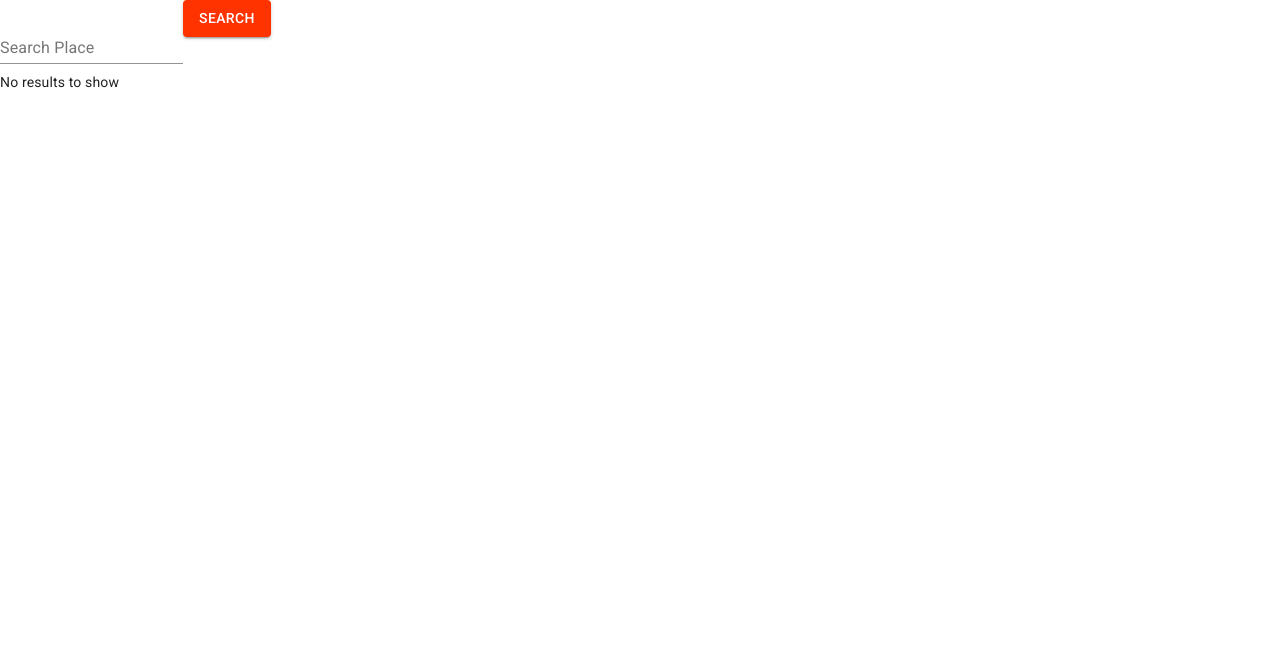
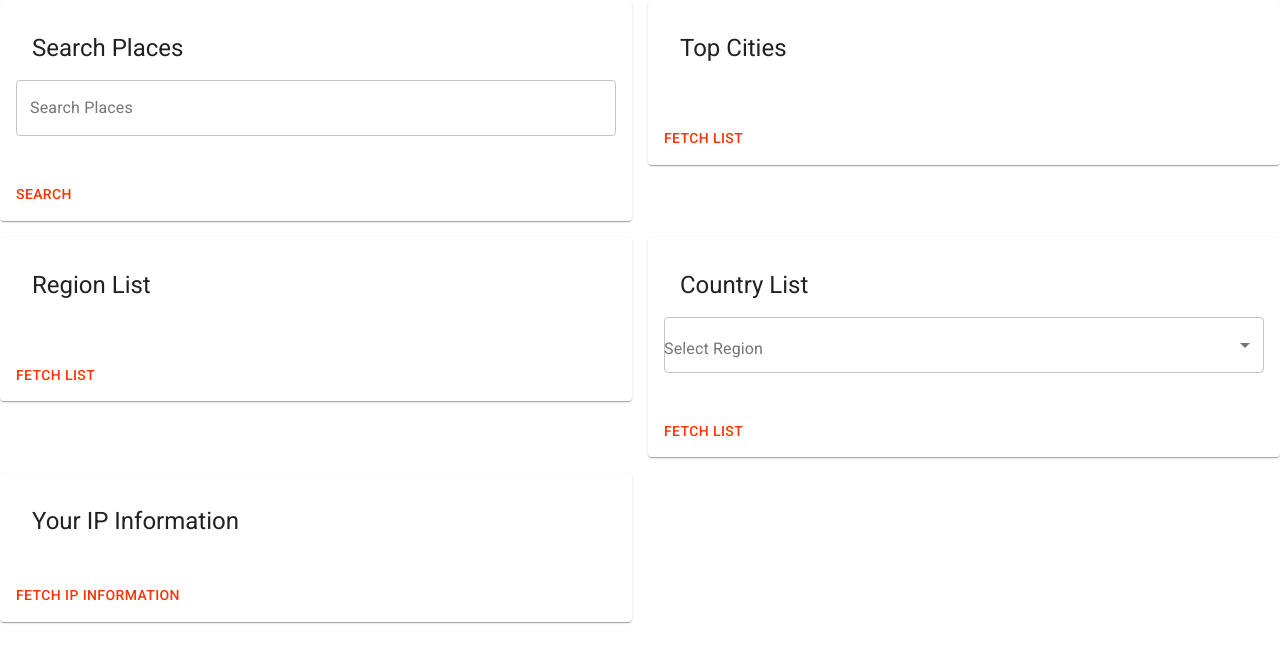
Before and after one commit to romitkarmakar/theapirepository, a Next.js app: page /accuweather in a window 1280 px wide. Shown: the top 662 px of the page. Built offline with nearby package versions, Linux system fonts and the light colour scheme.

Commit message:
Fixed Accuweather

```diff
--- a/package.json
+++ b/package.json
@@ -10,6 +10,7 @@
   "dependencies": {
     "@material-ui/core": "^4.6.1",
     "@material-ui/icons": "^4.5.1",
+    "@material-ui/lab": "^4.0.0-alpha.42",
     "@material-ui/styles": "^4.6.0",
     "@zeit/next-css": "^1.0.1",
     "axios": "^0.19.0",
--- a/pages/accuweather.js
+++ b/pages/accuweather.js
@@ -1,64 +1,312 @@
-import React from 'react'
-import axios from 'axios'
-import Layout from '../components/Layout'
-import Button from '@material-ui/core/Button';
-import TextField from '@material-ui/core/TextField';
-import Card from '@material-ui/core/Card';
-import CardActions from '@material-ui/core/CardActions';
-import CardContent from '@material-ui/core/CardContent';
-import Typography from '@material-ui/core/Typography';
-import Weather from '../components/accuweather/weather'
+import React from "react";
+import axios from "axios";
+import Weather from "../components/accuweather/weather";
+import { Container } from "next/app";
+import {
+  Grid,
+  Card,
+  CardContent,
+  CardHeader,
+  Typography,
+  List,
+  ListItem,
+  ListItemAvatar,
+  Avatar,
+  ListItemText,
+  TextField,
+  CardActions,
+  Button,
+  FormControl,
+  InputLabel,
+  Select,
+  MenuItem,
+  Dialog,
+  DialogTitle,
+  DialogContent,
+  DialogContentText,
+  IconButton
+} from "@material-ui/core";
+import { ArrowForward } from "@material-ui/icons";
 
 export default class Accuweather extends React.Component {
   constructor(props) {
-        super(props)
+    super(props);
     this.state = {
-            query: '',
-            results: []
+      query: "",
+      results: [],
+      topcities: [],
+      regions: [],
+      countries: [],
+      selectedRegion: "",
+      selectedCountry: "",
+      adminareas: [],
+      modal: false,
+      ipInformation: null
+    };
+
+    this.search = this.search.bind(this);
+    this.fetchTopCities = this.fetchTopCities.bind(this);
+    this.fetchRegions = this.fetchRegions.bind(this);
+    this.fetchCountries = this.fetchCountries.bind(this);
+    this.fetchIPInfo = this.fetchIPInfo.bind(this);
   }
 
-        this.search = this.search.bind(this)
+  fetchTopCities() {
+    var self = this;
+    axios
+      .get(
+        `http://dataservice.accuweather.com/locations/v1/topcities/50?apikey=${process.env.ACCUWEATHER_KEY}`
+      )
+      .then(res => {
+        self.setState({
+          topcities: res.data
+        });
+      });
+  }
+
+  fetchRegions() {
+    var self = this;
+    axios
+      .get(
+        `http://dataservice.accuweather.com/locations/v1/regions?apikey=${process.env.ACCUWEATHER_KEY}`
+      )
+      .then(res => {
+        self.setState({
+          regions: res.data
+        });
+      });
+  }
+
+  fetchCountries(val) {
+    this.setState({
+      selectedRegion: val
+    });
+    var self = this;
+    axios
+      .get(
+        `http://dataservice.accuweather.com/locations/v1/countries/${val}?apikey=${process.env.ACCUWEATHER_KEY}`
+      )
+      .then(res => {
+        self.setState({
+          countries: res.data
+        });
+      });
+  }
+
+  fetchAdminAreas(val) {
+    this.setState({
+      selectedCountry: val,
+      modal: true
+    });
+    var self = this;
+    axios
+      .get(
+        `http://dataservice.accuweather.com/locations/v1/adminareas/${val}?apikey=${process.env.ACCUWEATHER_KEY}`
+      )
+      .then(res => {
+        self.setState({
+          adminareas: res.data
+        });
+      });
+  }
+
+  fetchIPInfo() {
+    var self = this;
+    axios.get("https://api.ipify.org/?format=json").then(response => {
+      axios
+        .get(
+          `http://dataservice.accuweather.com/locations/v1/cities/ipaddress?apikey=${process.env.ACCUWEATHER_KEY}&q=${response.data.ip}`
+        )
+        .then(res => {
+          self.setState({
+            ipInformation: Object.assign(res.data, {IPAddress: response.data.ip})
+          });
+        });
+    });
   }
 
   search() {
-        var self = this
-        axios.get(`http://dataservice.accuweather.com/locations/v1/cities/search?apikey=${process.env.ACCUWEATHER_KEY}&q=${self.state.query}`).then(res => {
+    var self = this;
+    axios
+      .get(
+        `http://dataservice.accuweather.com/locations/v1/cities/search?apikey=${process.env.ACCUWEATHER_KEY}&q=${self.state.query}`
+      )
+      .then(res => {
         self.setState({
           results: res.data
-            })
-        })
+        });
+      });
   }
 
   render() {
-        let results = null
-        if (this.state.results.length != 0) {
-            results = this.state.results.map((v) => {
-                return <Card>
+    return (
+      <Container>
+        <Grid container spacing={2}>
+          <Grid item xs={12} lg={6}>
+            <Card>
               <CardContent>
-                        <Typography><h2>{v.EnglishName}</h2></Typography>
-                        <Typography>
-                            <h3>{v.AdministrativeArea.EnglishName}, {v.Country.EnglishName}</h3>
-                        </Typography>
+                <CardHeader title="Search Places" />
+                <TextField
+                  variant="outlined"
+                  value={this.state.query}
+                  fullWidth
+                  onChange={e => this.setState({ query: e.target.value })}
+                  label="Search Places"
+                />
+                <List>
+                  {this.state.results.map(v => (
+                    <ListItem>
+                      <ListItemText
+                        primary={v.EnglishName}
+                        secondary={`${v.AdministrativeArea.EnglishName}, ${v.Country.EnglishName}`}
+                      />
+                    </ListItem>
+                  ))}
+                </List>
               </CardContent>
-                    <Weather id={v.Key} />
-                </Card>
-            })
-        } else {
-            results = <div>No results to show</div>
-        }
-
-        return <Layout>
-             <TextField
-                id="standard-basic"
-                label="Search Place"
-                margin="normal"
-                value={this.state.query}
-                onChange={(e) => this.setState({ query: e.target.value })}
-            />
-            <Button variant="contained" color="primary" onClick={this.search}>
+              <CardActions>
+                <Button color="primary" onClick={e => this.search()}>
                   Search
                 </Button>
-            {results}
-        </Layout>
+              </CardActions>
+            </Card>
+          </Grid>
+          <Grid item xs={12} lg={6}>
+            <Card>
+              <CardContent>
+                <CardHeader title="Top Cities" />
+                <List>
+                  {this.state.topcities.map(v => (
+                    <ListItem>
+                      <ListItemText
+                        primary={v.EnglishName}
+                        secondary={`${v.AdministrativeArea.EnglishName}, ${v.Country.EnglishName}`}
+                      />
+                    </ListItem>
+                  ))}
+                </List>
+              </CardContent>
+              <CardActions>
+                <Button color="primary" onClick={e => this.fetchTopCities()}>
+                  Fetch List
+                </Button>
+              </CardActions>
+            </Card>
+          </Grid>
+          <Grid item xs={12} lg={6}>
+            <Card>
+              <CardContent>
+                <CardHeader title="Region List" />
+                <List>
+                  {this.state.regions.map(v => (
+                    <ListItem>
+                      <ListItemText primary={v.EnglishName} />
+                    </ListItem>
+                  ))}
+                </List>
+              </CardContent>
+              <CardActions>
+                <Button color="primary" onClick={e => this.fetchRegions()}>
+                  Fetch List
+                </Button>
+              </CardActions>
+            </Card>
+          </Grid>
+          <Grid item xs={12} lg={6}>
+            <Card>
+              <CardContent>
+                <CardHeader title="Country List" />
+                <FormControl fullWidth>
+                  <InputLabel>Select Region</InputLabel>
+                  <Select
+                    value={this.state.selectedRegion}
+                    onChange={e => this.fetchCountries(e.target.value)}
+                    autoWidth={true}
+                    variant="outlined"
+                  >
+                    {this.state.regions.map(v => (
+                      <MenuItem value={v.ID}>{v.EnglishName}</MenuItem>
+                    ))}
+                  </Select>
+                </FormControl>
+                <List>
+                  {this.state.countries.map(v => (
+                    <ListItem>
+                      <ListItemText primary={v.EnglishName} />
+                      <IconButton onClick={() => this.fetchAdminAreas(v.ID)}>
+                        <ArrowForward />
+                      </IconButton>
+                    </ListItem>
+                  ))}
+                </List>
+              </CardContent>
+              <CardActions>
+                <Button color="primary" onClick={e => this.fetchRegions()}>
+                  Fetch List
+                </Button>
+              </CardActions>
+            </Card>
+          </Grid>
+          <Grid item xs={12} lg={6}>
+            <Card>
+              <CardContent>
+                <CardHeader title="Your IP Information" />
+                {this.state.ipInformation != null ? (
+                  <React.Fragment>
+                    <Typography>
+                      IP Address: {this.state.ipInformation.IPAddress}
+                    </Typography>
+                    <Typography>
+                      Location: {this.state.ipInformation.EnglishName}
+                    </Typography>
+                    <Typography>
+                      Region: {this.state.ipInformation.Region.EnglishName}
+                    </Typography>
+                    <Typography>
+                      Country: {this.state.ipInformation.Country.EnglishName}
+                    </Typography>
+                    <Typography>
+                      Time Zone: {this.state.ipInformation.TimeZone.Name}
+                    </Typography>
+                  </React.Fragment>
+                ) : null}
+              </CardContent>
+              <CardActions>
+                <Button color="primary" onClick={e => this.fetchIPInfo()}>
+                  Fetch IP Information
+                </Button>
+              </CardActions>
+            </Card>
+          </Grid>
+        </Grid>
+        <Dialog
+          open={this.state.modal}
+          onClose={() => this.setState({ modal: false })}
+        >
+          <DialogTitle>Admin Areas List</DialogTitle>
+          <DialogContent>
+            <DialogContentText>
+              This list includes all the admin areas in ypir selected country.
+            </DialogContentText>
+            <List>
+              {this.state.adminareas.map(v => (
+                <ListItem>
+                  <ListItemText
+                    primary={v.EnglishName}
+                    secondary={v.EnglishType}
+                  />
+                </ListItem>
+              ))}
+            </List>
+          </DialogContent>
+          <Button
+            onClick={() => this.setState({ modal: false })}
+            color="primary"
+          >
+            Close
+          </Button>
+        </Dialog>
+      </Container>
+    );
   }
 }
--- a/pages/index.js
+++ b/pages/index.js
@@ -4,9 +4,6 @@ import Container from "@material-ui/core/Container";
 import Grid from "@material-ui/core/Grid";
 import ApiCard from "../components/ApiCard";
 import data from "../api.json";
-
-import LogRocket from "logrocket";
-LogRocket.init("mk6dd2/theapirepository");
 
 export default () => {
   return (
--- a/pages/spotify.js
+++ b/pages/spotify.js
@@ -106,6 +106,8 @@ class Spotify extends Component {
         self.setState({
           profile: res.data
         });
+      }).catch(err => {
+        self.login();
       });
   }
 
--- a/pages/stackexchange.js
+++ b/pages/stackexchange.js
@@ -21,7 +21,7 @@ export default class Github extends React.Component {
 
     search() {
         var self = this
-        axios.get(`http://localhost:3000/api/stackexchange?id=${self.state.query}`).then(res => {
+        axios.get(`${process.env.BASE_URL}/api/stackexchange?id=${self.state.query}`).then(res => {
             self.setState({
                 searchResults: res.data.items
             })
```
Also changed, not shown: 2 other files (tests, documents, lock files or other folders). Lines whose indentation alone changed are shown as unchanged.
